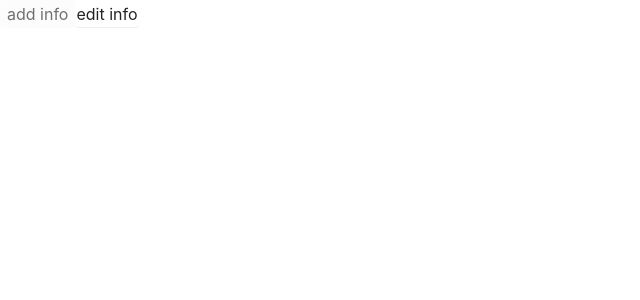
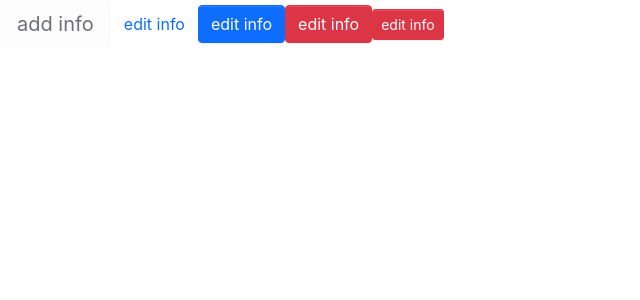
Before and after one commit to LilyLinxl/super-ui, a React (Create React App) app: page / in a window 1280 px wide. Shown: the top 300 px of the page, without its empty margins (0-640 px from the left). Built offline with nearby package versions, Linux system fonts and the light colour scheme.

Commit message:
feat:complete btn style

```diff
--- a/src/App.tsx
+++ b/src/App.tsx
@@ -10,6 +10,11 @@ function App() {
         <Button btnType={ButtonType.Link} href="www.baidu.com">
           edit info
         </Button>
+        <Button btnType={ButtonType.Primary}>edit info</Button>
+        <Button btnType={ButtonType.Danger}>edit info</Button>
+        <Button btnType={ButtonType.Danger} size={ButtonSize.Small}>
+          edit info
+        </Button>
       </header>
     </div>
   );
--- a/src/components/Button/_style.scss
+++ b/src/components/Button/_style.scss
@@ -1,7 +1,12 @@
 .btn {
   position: relative;
   display: inline-block;
-    padding: $btn-padding-y, $btn-padding-x;
+  @include button-size(
+    $btn-padding-y,
+    $btn-padding-x,
+    $btn-font-size,
+    $border-radius
+  );
   border: $btn-border-width solid transparent;
   font-weight: $btn-font-weight;
   line-height: $btn-line-height;
@@ -10,8 +15,6 @@
   text-align: center;
   vertical-align: middle;
   background-image: none;
-    font-size: $btn-font-size;
-    border-radius: $border-radius;
   box-shadow: $btn-box-shadow;
   cursor: pointer;
   transition: $btn-transition;
@@ -25,3 +28,58 @@
     }
   }
 }
+.btn-lg {
+  @include button-size(
+    $btn-padding-y-lg,
+    $btn-padding-x-lg,
+    $btn-font-size-lg,
+    $btn-border-radius-lg
+  );
+}
+.btn-sm {
+  @include button-size(
+    $btn-padding-y-sm,
+    $btn-padding-x-sm,
+    $btn-font-size-sm,
+    $btn-border-radius-sm
+  );
+}
+
+.btn-primary {
+  @include button-style($primary, $primary, $white);
+}
+.btn-danger {
+  @include button-style($danger, $danger, $white);
+}
+
+.btn-default {
+  @include button-style(
+    $white,
+    $gray-400,
+    $body-color,
+    $white,
+    $primary,
+    $primary
+  );
+}
+
+.btn-link {
+  font-weight: $font-weight-normal;
+  color: $btn-link-color;
+  text-decoration: $link-decoration;
+  box-shadow: none;
+  &:hover {
+    color: $btn-link-hover-color;
+    text-decoration: $link-hover-decoration;
+  }
+  &:focus,
+  &.focus {
+    text-decoration: $link-hover-decoration;
+    box-shadow: none;
+  }
+  &:disabled,
+  &.disabled {
+    color: $btn-link-disabled-color;
+    pointer-events: none;
+  }
+}
--- /dev/null
+++ b/src/styles/_mixin.scss
@@ -0,0 +1,35 @@
+@mixin button-size($padding-y, $padding-x, $font-size, $border-raduis) {
+    padding: $padding-y $padding-x;
+    font-size: $font-size;
+    border-radius: $border-raduis;
+  }
+
+  @mixin button-style(
+    $background,
+    $border,
+    $color,
+    $hover-background: lighten($background, 7.5%),
+    $hover-border: lighten($border, 10%),
+    $hover-color: $color,
+  ) {
+    color: $color;
+    background: $background;
+    border-color: $border;
+    &:hover {
+      color: $hover-color;
+      background: $hover-background;
+      border-color: $hover-border;
+    }
+    &:focus,
+    &.focus {
+      color: $hover-color;
+      background: $hover-background;
+      border-color: $hover-border;
+    }
+    &:disabled,
+    &.disabled {
+      color: $color;
+      background: $background;
+      border-color: $border;
+    }
+  }
--- a/src/styles/index.scss
+++ b/src/styles/index.scss
@@ -4,5 +4,8 @@
 //layout
 @import "reboot";
 
+//mixin
+@import "mixin";
+
 //button
 @import "../components/Button/style";
```
Lines whose indentation alone changed are shown as unchanged.
